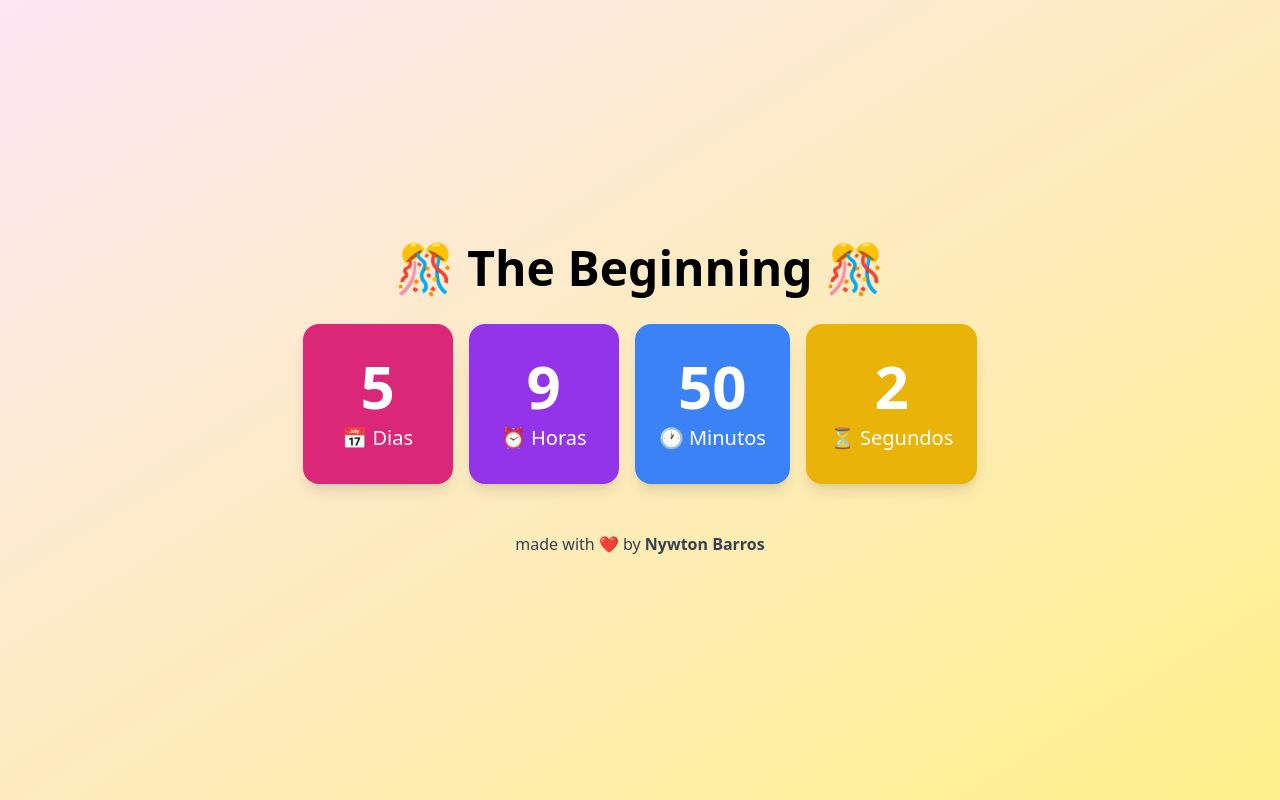
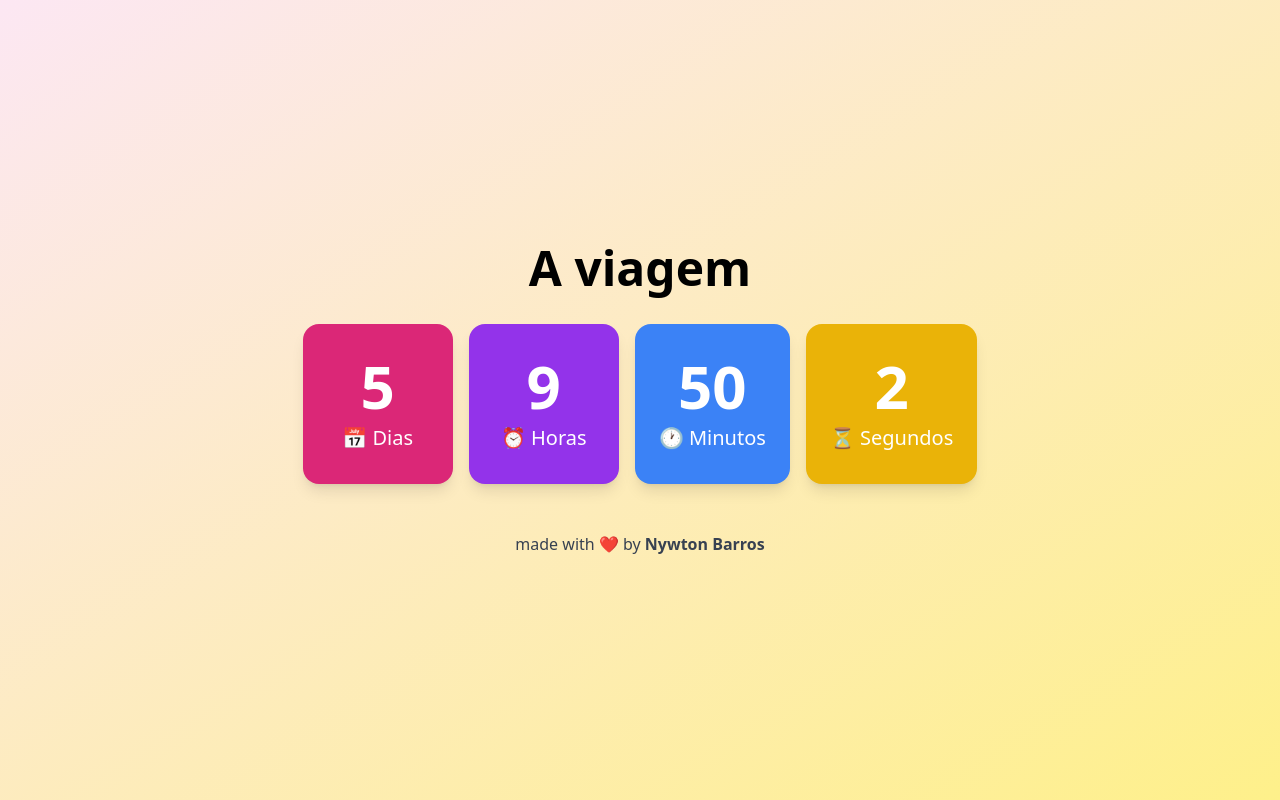
Before and after one commit to nywton/moca, a plain HTML site: page index.html in a window 1280 px wide. Drawn offline with nearby package versions, Linux system fonts and the light colour scheme.

Commit message:
fix: date

```diff
--- a/index.html
+++ b/index.html
@@ -22,7 +22,7 @@
 <body class="bg-gradient-to-br from-pink-100 to-yellow-200 min-h-screen flex flex-col items-center justify-center p-4 overflow-x-hidden">
   <div class="text-center w-full max-w-4xl">
     <h1 class="text-3xl sm:text-4xl md:text-5xl font-bold mb-8 px-2">
-      🎊 The Beginning 🎊
+      A viagem
     </h1>
     <div class="flex text-white flex-wrap justify-center gap-4 px-2">
       <div class="bg-pink-600 rounded-2xl shadow-lg p-6 min-w-[150px] h-36 sm:h-40 flex flex-col justify-center items-center">
```
